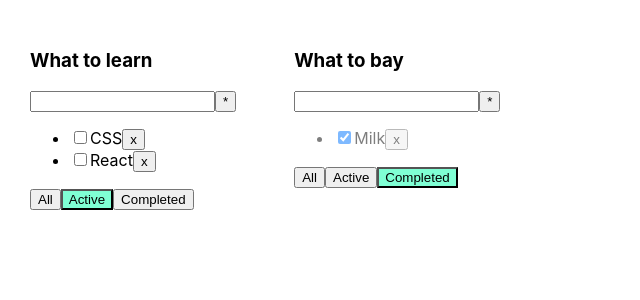
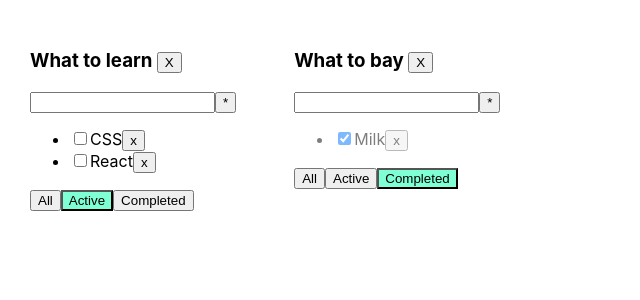
Before and after one commit to programer1983/React-Todolist, a React (Create React App) app: page / in a window 1280 px wide. Shown: the top 300 px of the page, without its empty margins (0-640 px from the left). Built offline with nearby package versions, Linux system fonts and the light colour scheme; the HTML template or start-up script is replaced by a standard one.

Commit message:
remove tasks

```diff
--- a/src/App.tsx
+++ b/src/App.tsx
@@ -56,6 +56,13 @@
     {id: todolistId2, title: "What to bay", filter: "complited"},
   ])
 
+  let removeTodoList = (todolistId: string) => {
+    let filteredTodoList = todoLists.filter(tl => tl.id !== todolistId)
+    setTodoLists(filteredTodoList)
+    delete tasksObj[todolistId]
+    setTasks({...tasksObj})
+  }
+
   let [tasksObj, setTasks] = useState({
     [todolistId1]: [
       {id: v1(), title: "CSS", isDone: false},
@@ -93,6 +100,7 @@
           filter={tl.filter}
           addTask={addTask}
           changeTaskStatus={changeStatus}
+          removeTodoList={removeTodoList}
         />
         )
       })}
--- a/src/TodoList.tsx
+++ b/src/TodoList.tsx
@@ -17,6 +17,7 @@
   filter: FilterValuesType
   addTask: (title: string, todolistId: string) => void
   changeTaskStatus: (taskId: string, isDone: boolean, todolistId: string) => void
+  removeTodoList: (todolistId: string) => void
  }
 
 export function TodoList(props: PropsType) {
@@ -47,9 +48,13 @@
   const onActiveClickHandler = () => props.cahangeFilter("active", props.id)
   const onCompletedClickHandler = () => props.cahangeFilter("complited", props.id)
 
+  const removeTodoList = () => {
+    props.removeTodoList(props.id)
+  }
+
    return (
       <div>
-        <h3>{props.title}</h3>
+        <h3>{props.title} <button onClick={removeTodoList}>X</button></h3>
         <div>
           <input
              value={title}
```
